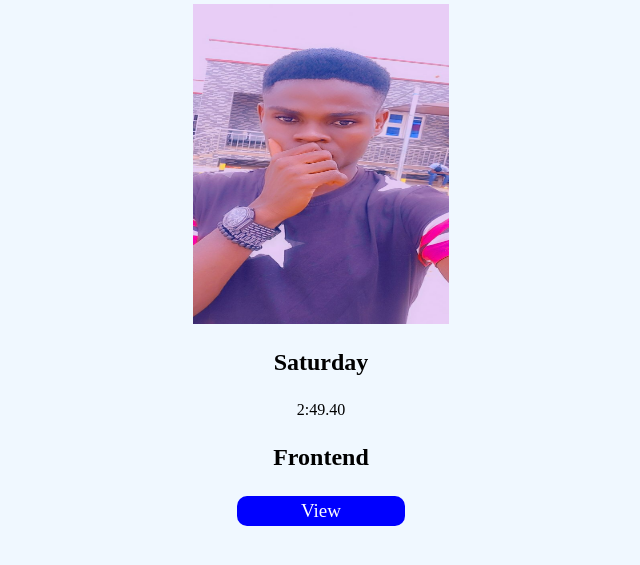
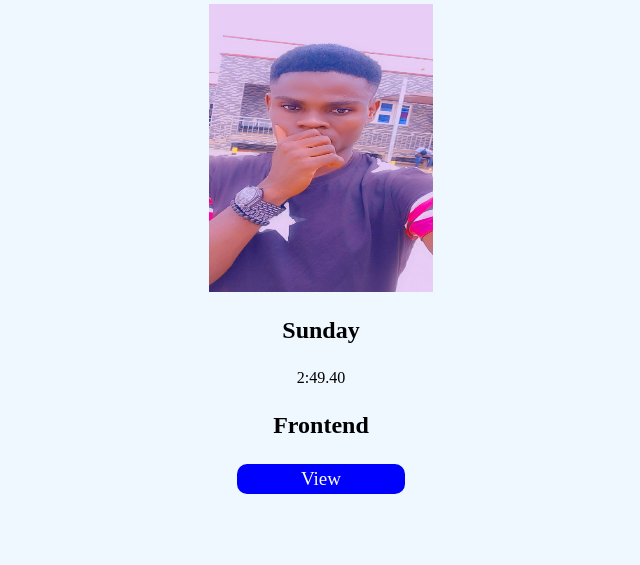
Before and after one commit to Iwumathie/Zuri-first-task, a plain HTML site: page index.html in a window 1280 px wide. Shown: the part 95-660 px from the top of the page, without its empty margins (319-959 px from the left). Drawn offline with Linux system fonts and the light colour scheme.

Commit message:
image adjustment

```diff
--- a/index.css
+++ b/index.css
@@ -12,8 +12,8 @@ div{
 
 }
 img{
-    width: 16rem;
-    height: 20rem;
+    width: 14rem;
+    height: 18rem;
 }
 h1{
     font-size: 30px;
--- a/index.html
+++ b/index.html
@@ -10,7 +10,7 @@
     <div>
         <h1 data-testid="slackUserName">Matthew Chinonyerem Iwuchukwu</h1>
         <img data-testid="slackDisplayImage" src="profile.jpg" alt="Matthew Chinonyerem Iwuchukwu">
-        <h2 data-testid=" currentDayOfTheWeek"> Saturday</h2>
+        <h2 data-testid=" currentDayOfTheWeek"> Sunday</h2>
         <div data-testid="currentUTCTime"> 2:49.40</div>
         <h2 data-testid="myTrack">Frontend</h2>
         <a data-testid="githunURL" href="https://github.com/Iwumathie/Zuri-first-task">View</a>
```
